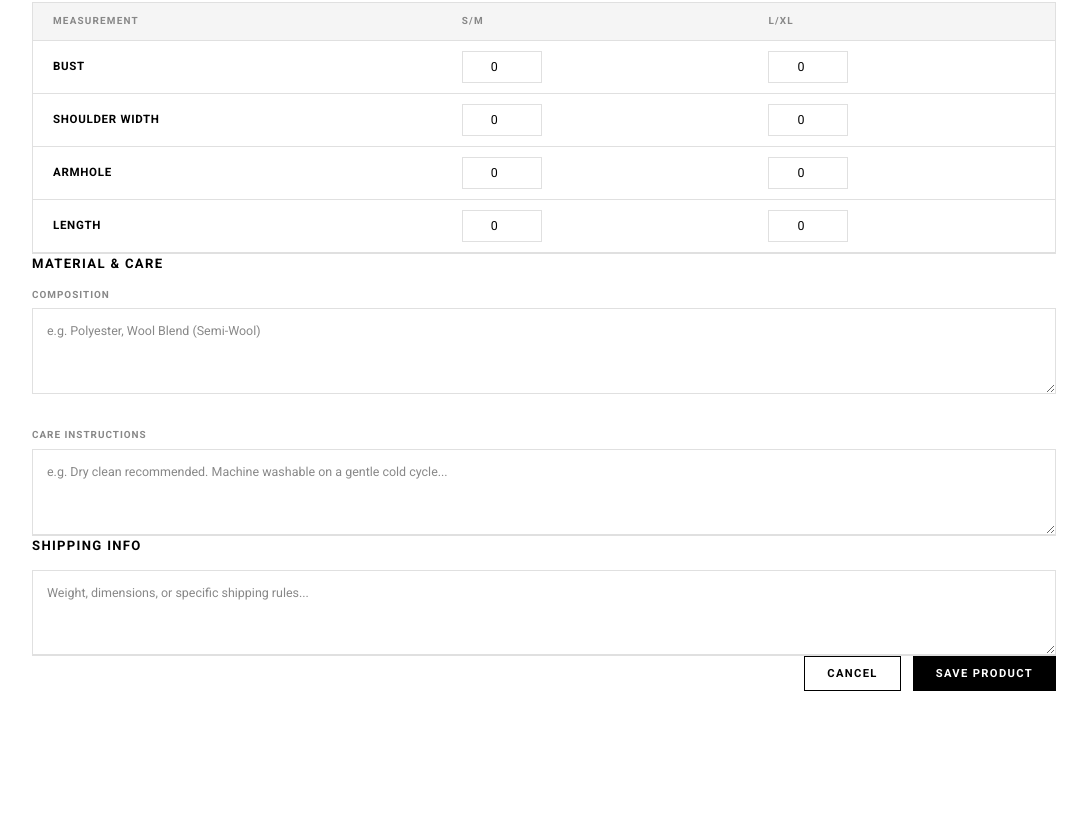
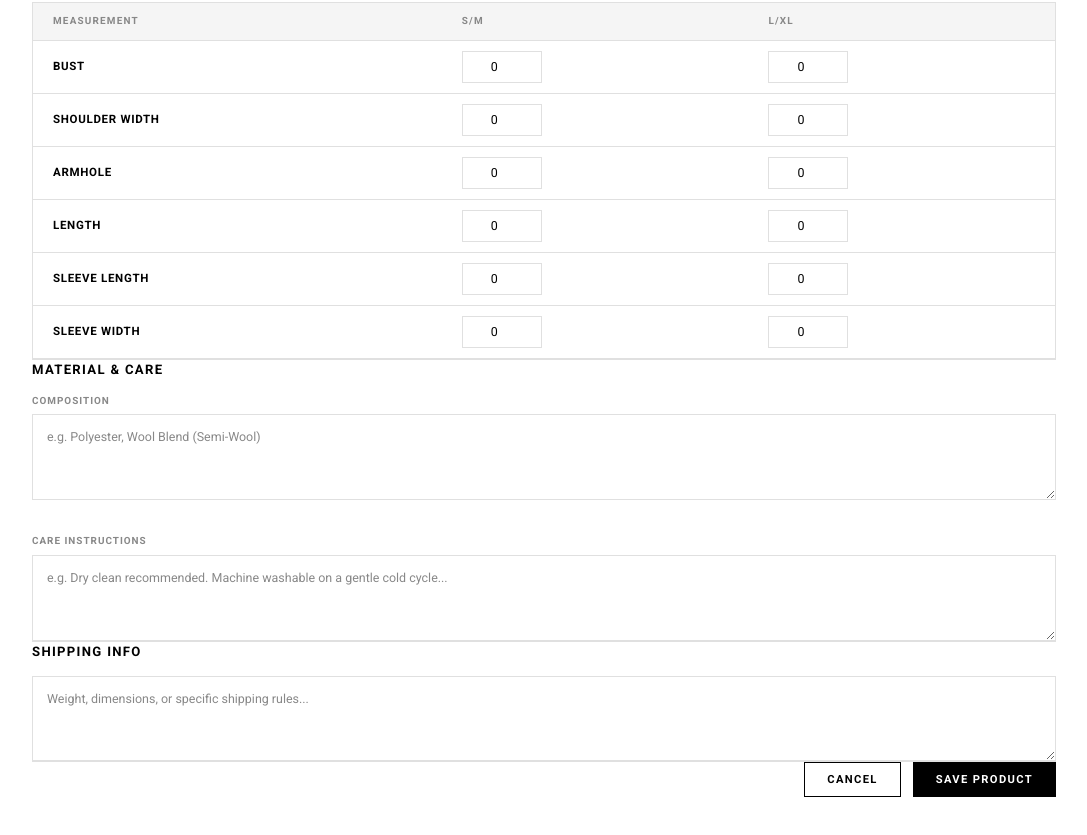
Before and after one commit to PieterArta/Bare-Mondrian, a website: page frontend/src/admin/add-product.html in a window 1280 px wide. Shown: the part 923-1758 px from the top of the page, without its empty margins (184-1271 px from the left). Before the commit the page ends 1670 px from the top, so only its background shows below. Drawn offline with Linux system fonts and the light colour scheme; sample sign-in values are in the browser's storage; a web font is replaced by a local one.

Commit message:
update sizing category

```diff
--- a/frontend/src/admin/add-product.html
+++ b/frontend/src/admin/add-product.html
@@ -262,6 +262,16 @@
                                     <td class="ap-sizing-td"><input type="number" class="ap-sizing-input" data-measure="length" data-size="sm" value="0" min="0" aria-label="Length S/M"></td>
                                     <td class="ap-sizing-td"><input type="number" class="ap-sizing-input" data-measure="length" data-size="lxl" value="0" min="0" aria-label="Length L/XL"></td>
                                 </tr>
+                                <tr class="ap-sizing-tr">
+                                    <td class="ap-sizing-td ap-sizing-td--label">SLEEVE LENGTH</td>
+                                    <td class="ap-sizing-td"><input type="number" class="ap-sizing-input" data-measure="sleeve_length" data-size="sm" value="0" min="0" aria-label="Sleeve Length S/M"></td>
+                                    <td class="ap-sizing-td"><input type="number" class="ap-sizing-input" data-measure="sleeve_length" data-size="lxl" value="0" min="0" aria-label="Sleeve Length L/XL"></td>
+                                </tr>
+                                <tr class="ap-sizing-tr">
+                                    <td class="ap-sizing-td ap-sizing-td--label">SLEEVE WIDTH</td>
+                                    <td class="ap-sizing-td"><input type="number" class="ap-sizing-input" data-measure="sleeve_width" data-size="sm" value="0" min="0" aria-label="Sleeve Width S/M"></td>
+                                    <td class="ap-sizing-td"><input type="number" class="ap-sizing-input" data-measure="sleeve_width" data-size="lxl" value="0" min="0" aria-label="Sleeve Width L/XL"></td>
+                                </tr>
                             </tbody>
                         </table>
                     </div>
```
Also changed, not shown: frontend/src/admin/edit-product.html (+10 -0 lines).
